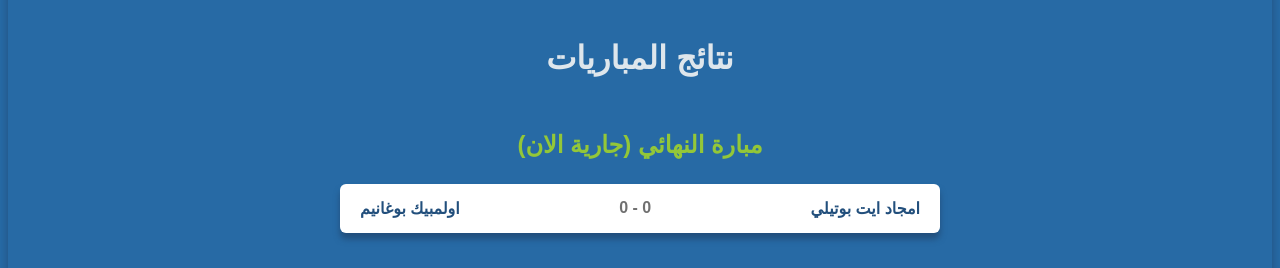
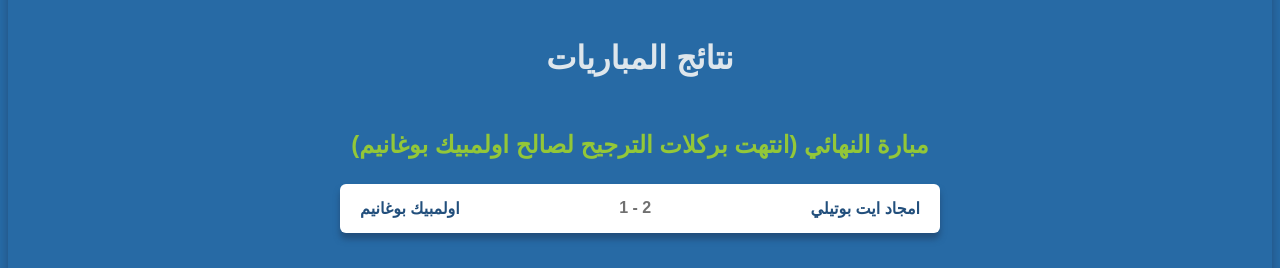
Before and after one commit to 1MhDjant23/foot-boughanim, a React (Vite) app: page / in a window 1280 px wide. Shown: the part 2780-3048 px from the top of the page. Built offline with nearby package versions, Linux system fonts and the light colour scheme.

Commit message:
final 10

```diff
--- a/src/components/Results.jsx
+++ b/src/components/Results.jsx
@@ -13,11 +13,11 @@
     <section className="results" id="results">
       <h2>نتائج المباريات</h2>
       <div className="results-table">
-      <h3>مبارة النهائي  (جارية الان)</h3>
+      <h3>مبارة النهائي  (انتهت بركلات الترجيح لصالح اولمبيك بوغانيم)</h3>
       <div className="result-row">
 
            <span className="team-result">اولمبيك بوغانيم</span>
-            <span className="score">0 - 0</span>
+            <span className="score">1 - 2</span>
             <span className="team-result">امجاد ايت بوتيلي</span>
       </div>
 
```
